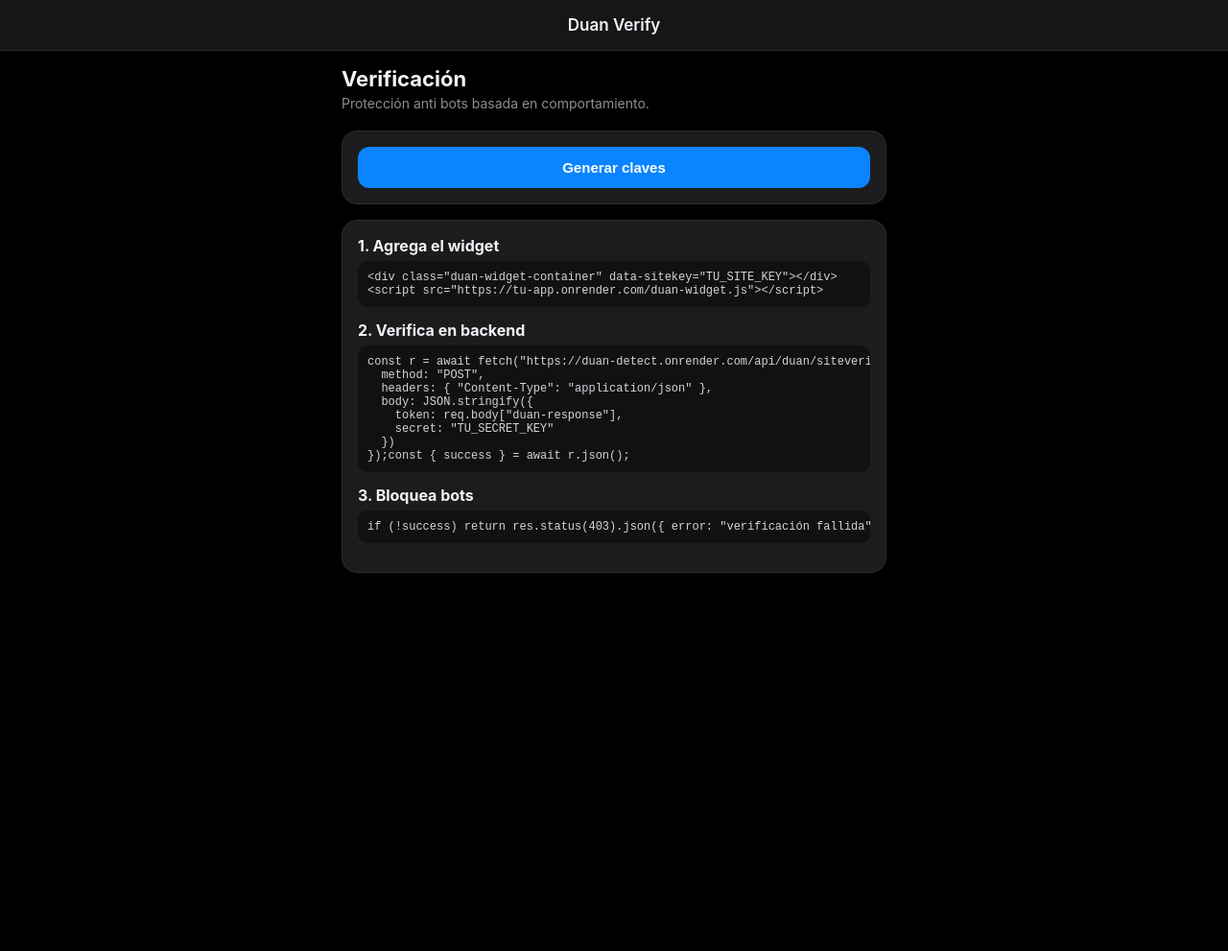
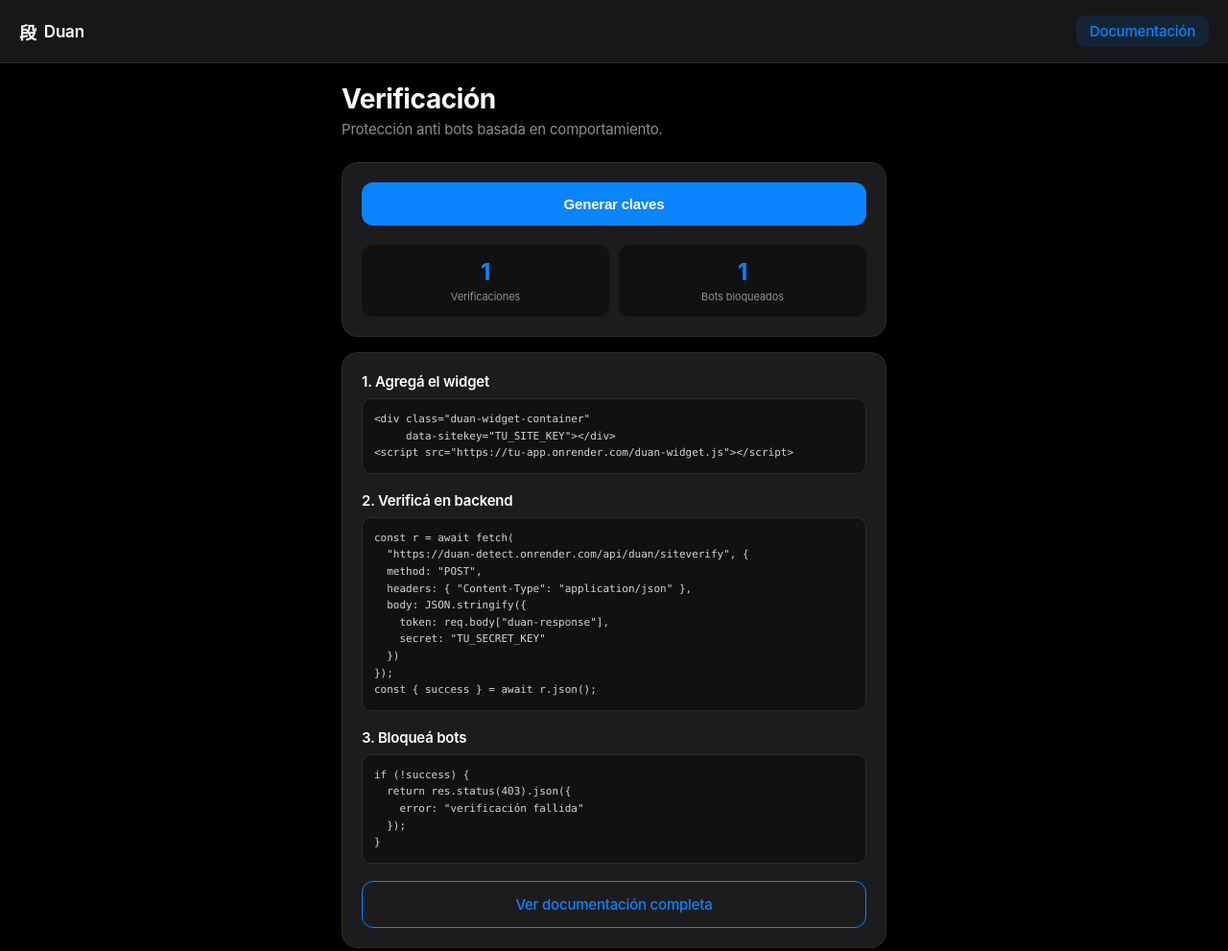
Before and after one commit to Edward-oficial/dual-detect, a website: page public/index.html in a window 1280 px wide. Shown: the whole page at 96% size. Before the commit the page ends 800 px from the top, so only its background shows below. Drawn offline with Linux system fonts and the light colour scheme.

Commit message:
Actualizar index.html

```diff
--- a/public/index.html
+++ b/public/index.html
@@ -1,15 +1,18 @@
-<!DOCTYPE html><html lang="es">
+<!DOCTYPE html>
+<html lang="es">
 <head>
 <meta charset="UTF-8">
 <meta name="viewport" content="width=device-width, initial-scale=1.0">
-<title>Duan Panel</title><style>
+<title>Duan Panel</title>
+<style>
 :root{
   --bg:#000000;
   --card:#1c1c1e;
-  --text:#f2f2f7;
+  --text:#ffffff;
   --muted:#8e8e93;
   --border:#2c2c2e;
   --accent:#0a84ff;
+  --green:#30d158;
 }
 
 *{
@@ -19,140 +22,314 @@
 }
 
 body{
-  font-family:-apple-system,BlinkMacSystemFont,"SF Pro Text","Helvetica Neue",sans-serif;
+  font-family:-apple-system, BlinkMacSystemFont, "SF Pro Text", "Helvetica Neue", sans-serif;
   background:var(--bg);
   color:var(--text);
+  -webkit-font-smoothing:antialiased;
 }
 
-/* HEADER */
 .header{
-  padding:16px;
-  text-align:center;
+  padding:16px 20px;
+  display:flex;
+  justify-content:space-between;
+  align-items:center;
   font-weight:600;
   font-size:17px;
-  background:rgba(28,28,30,0.8);
-  backdrop-filter:blur(10px);
-  border-bottom:1px solid var(--border);
+  background:rgba(28,28,30,0.85);
+  backdrop-filter:blur(20px);
+  -webkit-backdrop-filter:blur(20px);
+  border-bottom:0.5px solid var(--border);
   position:sticky;
   top:0;
+  z-index:10;
 }
 
-/* CONTENIDO */
+.header-title{
+  display:flex;
+  align-items:center;
+  gap:8px;
+  font-size:17px;
+  font-weight:600;
+  letter-spacing:-0.2px;
+}
+
+.header-logo{
+  font-family:'Noto Serif SC', 'Songti SC', serif;
+  font-size:18px;
+  font-weight:700;
+}
+
+.header-doc{
+  color:var(--accent);
+  text-decoration:none;
+  font-size:15px;
+  font-weight:500;
+  padding:7px 14px;
+  border-radius:10px;
+  background:rgba(10,132,255,0.12);
+  transition:background 0.2s ease;
+  letter-spacing:-0.2px;
+}
+
+.header-doc:active{
+  background:rgba(10,132,255,0.25);
+}
+
 .container{
-  padding:16px;
+  padding:20px 16px;
   max-width:600px;
   margin:auto;
 }
 
-/* TITULOS */
 h1{
-  font-size:22px;
+  font-size:28px;
+  font-weight:700;
+  letter-spacing:-0.4px;
   margin-bottom:4px;
 }
 
 .lead{
-  font-size:14px;
+  font-size:15px;
   color:var(--muted);
-  margin-bottom:20px;
+  margin-bottom:24px;
+  letter-spacing:-0.2px;
+  line-height:1.4;
 }
 
-/* CARDS */
 .card{
   background:var(--card);
   border-radius:16px;
-  padding:16px;
+  padding:20px;
   margin-bottom:16px;
-  border:1px solid var(--border);
+  border:0.5px solid var(--border);
 }
 
-/* BOTÓN */
 .btn{
   width:100%;
-  padding:13px;
+  padding:14px;
   border-radius:12px;
   border:none;
   background:var(--accent);
-  color:#fff;
+  color:#ffffff;
   font-size:15px;
   font-weight:600;
+  cursor:pointer;
+  letter-spacing:-0.2px;
+  transition:opacity 0.15s ease;
 }
 
 .btn:active{
-  opacity:0.8;
+  opacity:0.75;
 }
 
-/* KEYS */
+.btn-outline{
+  background:transparent;
+  border:1px solid var(--accent);
+  color:var(--accent);
+  margin-top:10px;
+  display:block;
+  text-align:center;
+  text-decoration:none;
+  font-weight:500;
+}
+
 .keys-row{
-  margin-top:12px;
+  margin-top:16px;
   font-size:13px;
+}
+
+.keys-row b{
+  color:var(--text);
+  font-weight:600;
+  display:block;
+  margin-bottom:6px;
+  letter-spacing:-0.1px;
 }
 
 .keys-row span{
   display:block;
-  margin-top:4px;
   word-break:break-all;
   color:var(--muted);
+  background:#111111;
+  padding:10px 12px;
+  border-radius:10px;
+  font-family:'SF Mono', 'Menlo', 'Monaco', monospace;
+  font-size:11px;
+  line-height:1.5;
 }
 
-/* TUTORIAL */
+.stats{
+  display:grid;
+  grid-template-columns:1fr 1fr;
+  gap:10px;
+  margin-top:20px;
+}
+
+.stat{
+  background:#111111;
+  padding:14px;
+  border-radius:12px;
+  text-align:center;
+}
+
+.stat-num{
+  font-size:24px;
+  font-weight:700;
+  color:var(--accent);
+  letter-spacing:-0.3px;
+}
+
+.stat-label{
+  font-size:11px;
+  color:var(--muted);
+  margin-top:4px;
+  letter-spacing:-0.1px;
+}
+
 .step{
-  margin-bottom:14px;
+  margin-bottom:18px;
 }
 
 .step b{
   display:block;
-  margin-bottom:6px;
+  margin-bottom:8px;
+  font-size:15px;
+  font-weight:600;
+  letter-spacing:-0.2px;
 }
 
 pre{
-  background:#111;
-  padding:10px;
+  background:#111111;
+  padding:12px;
   border-radius:10px;
-  font-size:12px;
+  font-size:11px;
   overflow-x:auto;
-  margin-top:6px;
+  margin-top:8px;
   color:#d1d5db;
+  font-family:'SF Mono', 'Menlo', 'Monaco', monospace;
+  line-height:1.6;
+  border:0.5px solid var(--border);
 }
-</style></head><body><div class="header">Duan Verify</div><div class="container"><h1>Verificación</h1>
-<p class="lead">Protección anti bots basada en comportamiento.</p><!-- SOLO CREDENCIALES --><div class="card">
-  <button class="btn" id="genBtn">Generar claves</button>
-  <div id="keysOut"></div>
-</div><!-- TUTORIAL --><div class="card">  <div class="step">
-    <b>1. Agrega el widget</b>
-<pre>&lt;div class="duan-widget-container" data-sitekey="TU_SITE_KEY"&gt;&lt;/div&gt;
+</style>
+</head>
+<body>
+
+<div class="header">
+  <div class="header-title">
+    <span class="header-logo">段</span>
+    Duan
+  </div>
+  <a href="/documentacion.html" class="header-doc">Documentación</a>
+</div>
+
+<div class="container">
+  <h1>Verificación</h1>
+  <p class="lead">Protección anti bots basada en comportamiento.</p>
+
+  <div class="card">
+    <button class="btn" id="genBtn">Generar claves</button>
+    <div id="keysOut"></div>
+
+    <div class="stats">
+      <div class="stat">
+        <div class="stat-num" id="totalChecks">0</div>
+        <div class="stat-label">Verificaciones</div>
+      </div>
+      <div class="stat">
+        <div class="stat-num" id="blockedBots">0</div>
+        <div class="stat-label">Bots bloqueados</div>
+      </div>
+    </div>
+  </div>
+
+  <div class="card">
+    <div class="step">
+      <b>1. Agregá el widget</b>
+<pre>&lt;div class="duan-widget-container"
+     data-sitekey="TU_SITE_KEY"&gt;&lt;/div&gt;
 &lt;script src="https://tu-app.onrender.com/duan-widget.js"&gt;&lt;/script&gt;</pre>
-  </div>  <div class="step">
-    <b>2. Verifica en backend</b>
-<pre>const r = await fetch("https://duan-detect.onrender.com/api/duan/siteverify", {
+    </div>
+
+    <div class="step">
+      <b>2. Verificá en backend</b>
+<pre>const r = await fetch(
+  "https://duan-detect.onrender.com/api/duan/siteverify", {
   method: "POST",
   headers: { "Content-Type": "application/json" },
   body: JSON.stringify({
     token: req.body["duan-response"],
     secret: "TU_SECRET_KEY"
   })
-});const { success } = await r.json();</pre>
+});
+const { success } = await r.json();</pre>
+    </div>
 
-  </div>  <div class="step">
-    <b>3. Bloquea bots</b>
-<pre>if (!success) return res.status(403).json({ error: "verificación fallida" });</pre>
-  </div></div></div><script>
+    <div class="step">
+      <b>3. Bloqueá bots</b>
+<pre>if (!success) {
+  return res.status(403).json({
+    error: "verificación fallida"
+  });
+}</pre>
+    </div>
+
+    <a href="/documentacion.html" class="btn btn-outline">
+      Ver documentación completa
+    </a>
+  </div>
+</div>
+
+<script>
+let totalChecks = 0;
+let blockedBots = 0;
+
+function updateStats() {
+  document.getElementById('totalChecks').textContent = totalChecks;
+  document.getElementById('blockedBots').textContent = blockedBots;
+}
+
+setInterval(() => {
+  totalChecks += Math.floor(Math.random() * 3);
+  blockedBots += Math.floor(Math.random() * 2);
+  updateStats();
+}, 5000);
+
+updateStats();
+
 document.getElementById('genBtn').onclick = async () => {
   const btn = document.getElementById('genBtn');
   btn.textContent = "Generando...";
+  btn.disabled = true;
 
-  try{
-    const r = await fetch('/api/keys',{method:'POST'});
+  try {
+    const r = await fetch('/api/keys', { method: 'POST' });
     const d = await r.json();
 
     document.getElementById('keysOut').innerHTML = `
-      <div class="keys-row"><b>Site key</b><span>${d.siteKey}</span></div>
-      <div class="keys-row"><b>Secret key</b><span>${d.secretKey}</span></div>
+      <div class="keys-row">
+        <b>Site key</b>
+        <span>${d.siteKey}</span>
+      </div>
+      <div class="keys-row">
+        <b>Secret key</b>
+        <span>${d.secretKey}</span>
+      </div>
     `;
-  }catch{
-    document.getElementById('keysOut').textContent="Error";
+
+    totalChecks++;
+    updateStats();
+  } catch(e) {
+    document.getElementById('keysOut').innerHTML = `
+      <div class="keys-row" style="color:#ff453a;">
+        Error al generar claves. Reintentá.
+      </div>
+    `;
   }
 
-  btn.textContent="Generar claves";
+  btn.textContent = "Generar claves";
+  btn.disabled = false;
 };
-</script></body>
+</script>
+
+</body>
 </html>
```
